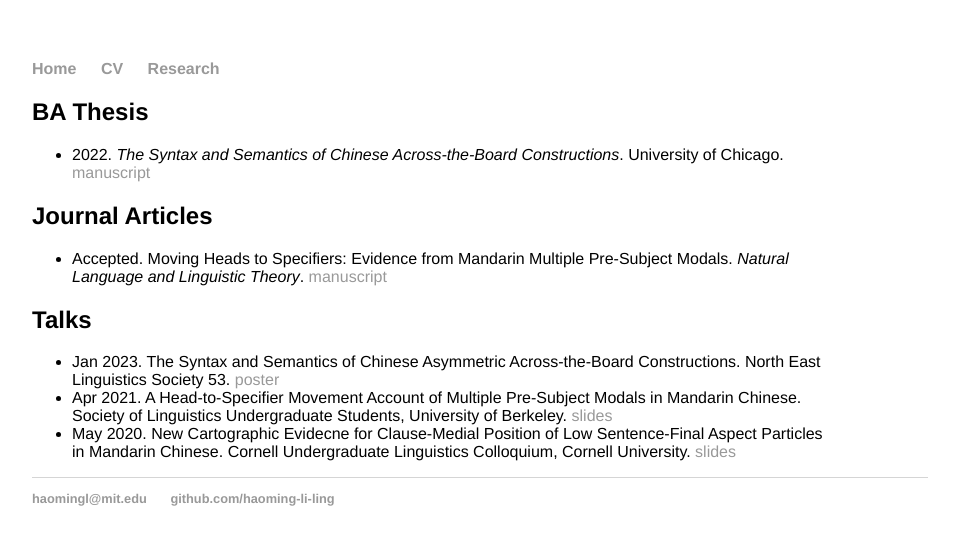
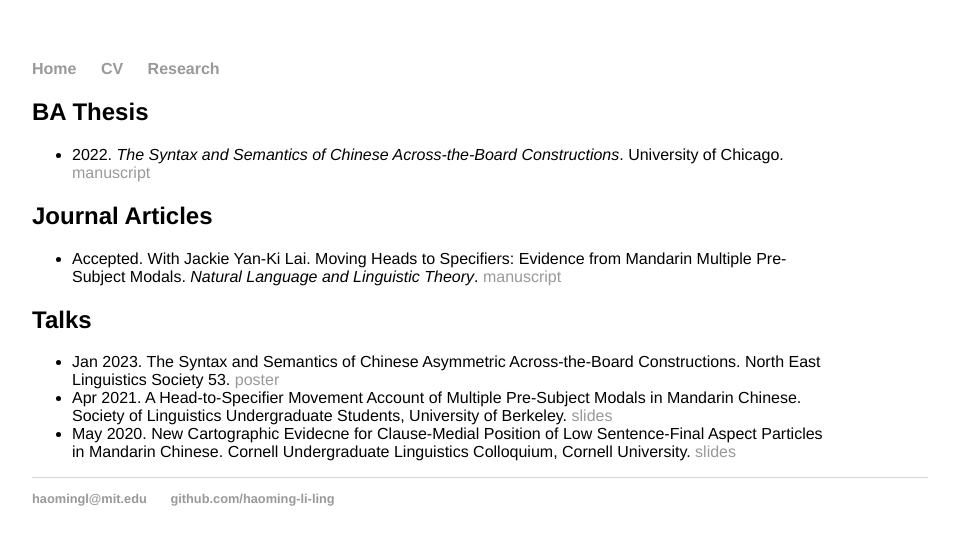
Before and after one commit to haoming-li-ling/haoming-li-ling.github.io, a Jekyll site: the page built from papers/index.md, in a window 1280 px wide. Shown: the top 545 px of the page, without its empty margins (160-1119 px from the left). Built offline with Jekyll 4.4.1, drawn with Linux system fonts in a browser that asks for light colours.

```diff
--- a/papers/index.md
+++ b/papers/index.md
@@ -6,7 +6,7 @@ title: Research - Haoming Li
 - 2022\. *The Syntax and Semantics of Chinese Across-the-Board Constructions*. University of Chicago. [manuscript](/files/ba_thesis.pdf)
 
 ## Journal Articles
-  - Accepted. Moving Heads to Specifiers: Evidence from Mandarin Multiple Pre-Subject Modals. *Natural Language and Linguistic Theory*. [manuscript](/files/NLLT21.pdf)
+  - Accepted. With Jackie Yan-Ki Lai. Moving Heads to Specifiers: Evidence from Mandarin Multiple Pre-Subject Modals. *Natural Language and Linguistic Theory*. [manuscript](/files/NLLT21.pdf)
 
 ## Talks
   - Jan 2023. The Syntax and Semantics of Chinese Asymmetric Across-the-Board Constructions. North East Linguistics Society 53. [poster](/files/nels_atb_poster.pdf)
```
